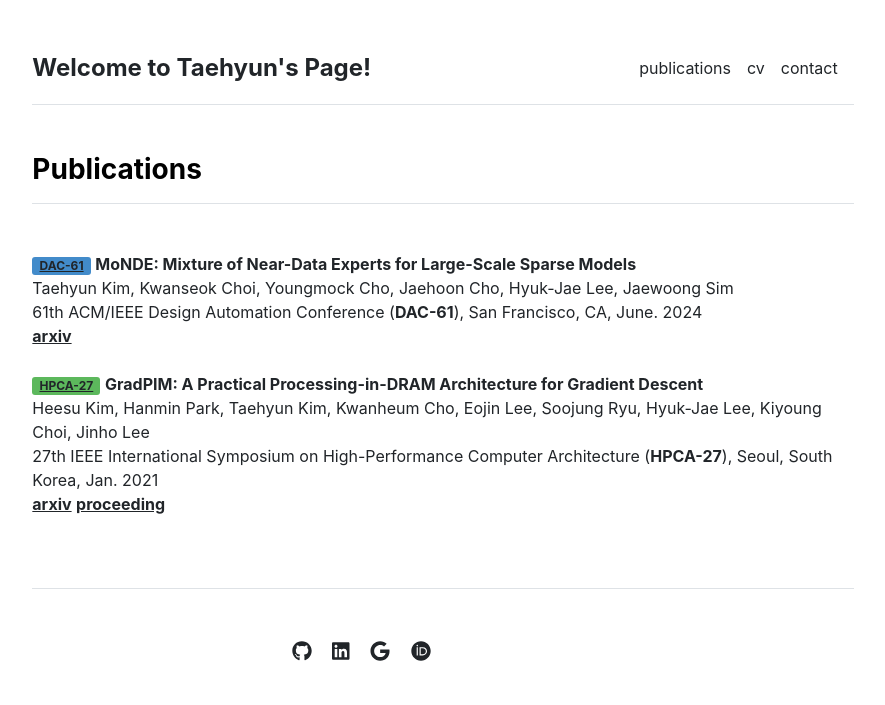
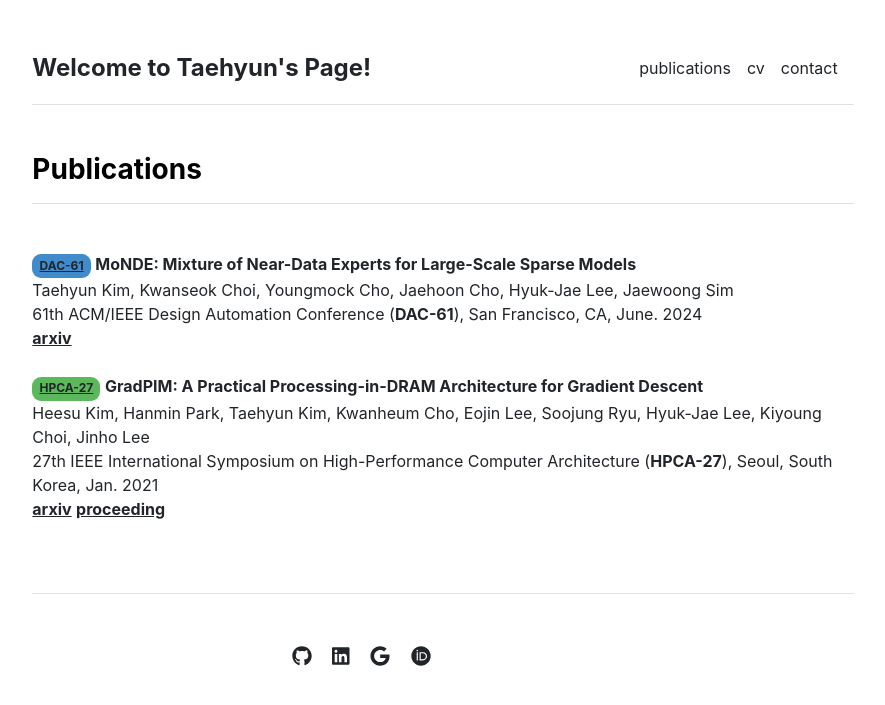
Before and after one commit to taehyunzzz/taehyunzzz.github.io, a Jekyll site: the page built from publications.md, in a window 1280 px wide. Shown: the top 705 px of the page, without its empty margins (197-1082 px from the left). Built offline with Jekyll 4.4.1, drawn with Linux system fonts in a browser that asks for light colours.

Commit message:
DEBUG: test51

```diff
--- a/_includes/publications.html
+++ b/_includes/publications.html
@@ -1,5 +1,5 @@
 <style>
-.label {
+/* .label {
   display: inline;
   padding: .2em .6em .3em;
   font-size: 75%;
@@ -10,7 +10,7 @@
   white-space: nowrap;
   vertical-align: baseline;
   border-radius: .25em;
-}
+} */
 /* a.label:hover, a.label:focus {
   color: #fff;
   text-decoration: none;
@@ -24,7 +24,7 @@
   top: -1px;
 } */
 
-/* .label[href] {
+.label[href] {
   padding: .2em .6em .3em;
   font-size: 75%;
   font-weight: bold;
@@ -33,7 +33,7 @@
   -webkit-border-radius: 9px;
   -moz-border-radius: 9px;
   border-radius: 9px;
-} */
+}
 .label[href]:hover {
   color: #fff;
   text-decoration: none;
```
Also changed, not shown: assets/libs/bootstrap/bootstrap.min.css.
